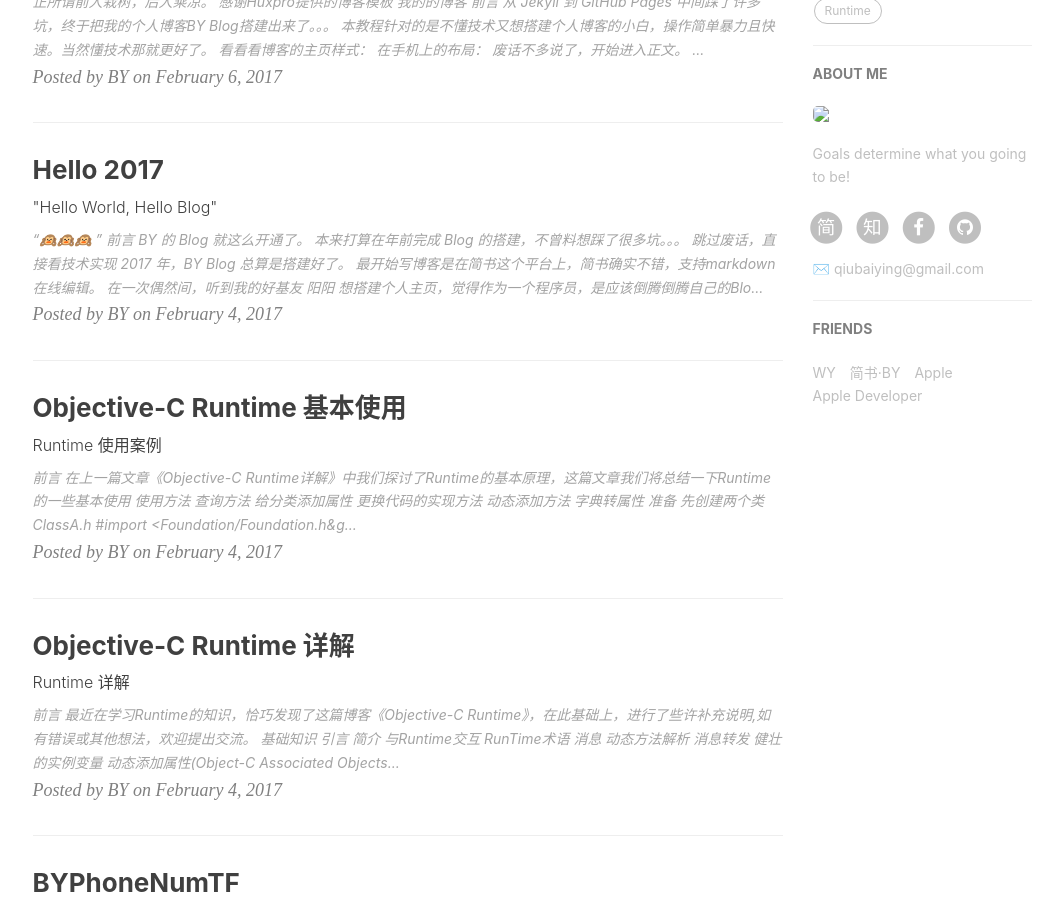
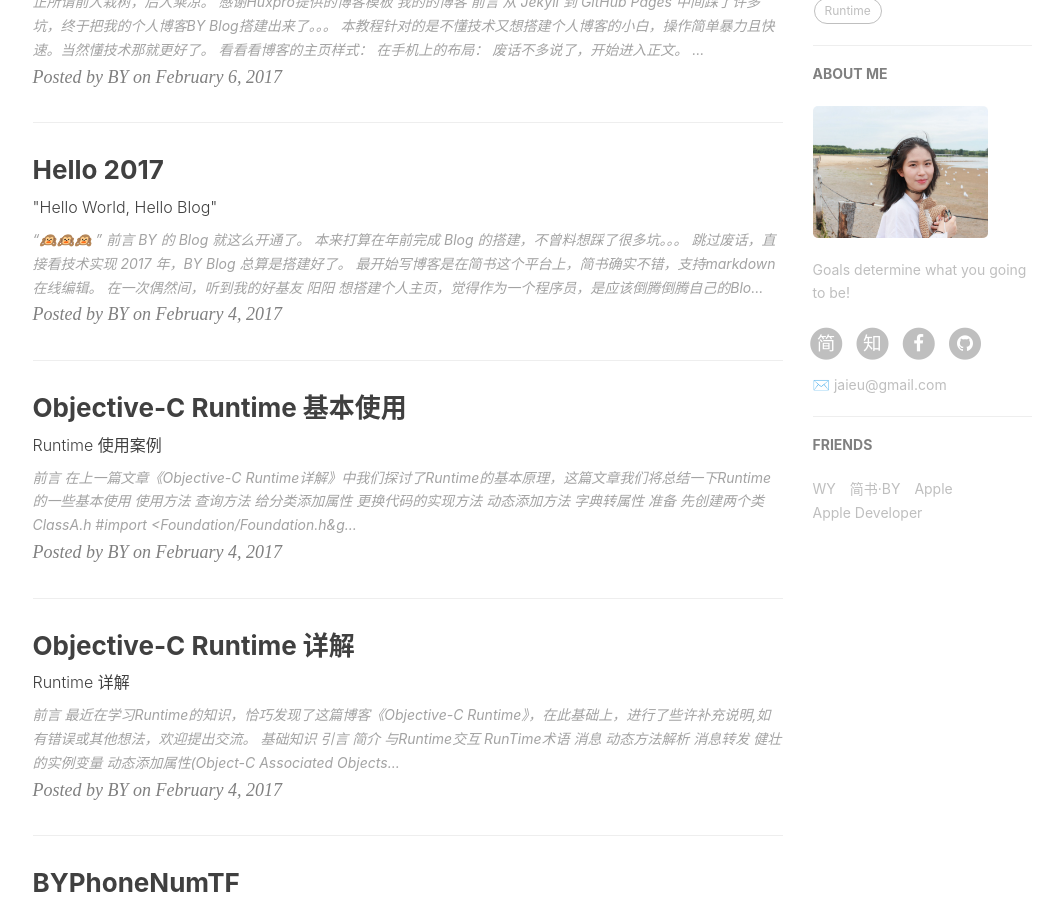
Before and after one commit to Jaieu/Jaieu, a Jekyll site: the page built from index.html, in a window 1280 px wide and 900 px high, scrolled down 552 px. Shown: the whole window, without its empty margins (135-1198 px from the left). Built offline with Jekyll 4.4.1, drawn with Linux system fonts in a browser that asks for light colours; nearby versions of some CDN libraries; the list of posts is cut into pages by our own code; comment, search, counter and statistics services are not loaded.

Commit message:
Update _config.yml

```diff
--- a/_config.yml
+++ b/_config.yml
@@ -1,29 +1,29 @@
 # Site settings
 title: BY Blog
 SEOTitle: 柏荧的博客 | BY Blog
-header-img: Jaieu/Jaieu/img/post-bg-desk.jpg
-email: qiubaiying@gmail.com
+header-img: img/post-bg-desk.jpg
+email: jaieu@gmail.com
 description: "Every failure is leading towards success."
 keyword: "BY, BY Blog, 柏荧的博客, qiubaiying, 邱柏荧, iOS, Apple, iPhone"
-url: "http://qiubaiying.github.io"          # your host, for absolute URL
+url: "http://jaieu.github.io"          # your host, for absolute URL
 baseurl: ""      # for example, '/blog' if your blog hosted on 'host/blog'
-github_repo: "https://github.com/qiubaiying/qiubaiying.github.io.git" # you code repository
+github_repo: "https://github.com/jaieu/jaieu.github.io.git" # you code repository
 
 # Sidebar settings
 sidebar: true                           # whether or not using Sidebar.
 sidebar-about-description: "Goals determine what you going to be!"
-sidebar-avatar: Jaieu/Jaieu/img/about-BY-gentle.jpg      # use absolute URL, seeing it's used in both `/` and `/about/`
+sidebar-avatar: img/about-BY-gentle.jpg      # use absolute URL, seeing it's used in both `/` and `/about/`
 
 
 
 # SNS settings
 RSS: false
-# weibo_username:     qiubaiying
-zhihu_username:     qiubaiying
-github_username:    qiubaiying
-facebook_username:  baiying.qiu.7
+# weibo_username:     jaieu
+zhihu_username:     jaieu
+github_username:    jaieu
+facebook_username:  zhaiyu
 jianshu_username:   e71990ada2fd
-#twitter_username:   qiubaiying
+#twitter_username:   jaieu
 
 
 
@@ -64,9 +64,9 @@ gitalk:
   enable: true    #是否开启Gitalk评论
   clientID: f2c84e7629bb1446c1a4                            #生成的clientID
   clientSecret: ca6d6139d1e1b8c43f8b2e19492ddcac8b322d0d    #生成的clientSecret
-  repo: qiubaiying.github.io    #仓库名称
-  owner: qiubaiying    #github用户名
-  admin: qiubaiying
+  repo: jaieu.github.io    #仓库名称
+  owner: jaieu    #github用户名
+  admin: jaieu
   distractionFreeMode: true #是否启用类似FB的阴影遮罩
 
 
@@ -78,7 +78,7 @@ ba_track_id: b50bf2b12b5338a1845e33832976fd68
 
 # Google Analytics
 ga_track_id: 'UA-90855596-1'            # Format: UA-xxxxxx-xx
-ga_domain: qiubaiying.top               # 默认的是 auto, 这里我是自定义了的域名，你如果没有自己的域名，需要改成auto
+ga_domain: jaieu.top               # 默认的是 auto, 这里我是自定义了的域名，你如果没有自己的域名，需要改成auto
 
 
 
@@ -100,7 +100,7 @@ service-worker: true
 friends: [
     {
         title: "WY",
-        href: "http://zhengwuyang.com"
+        href: "http://www.baidu.com"
     },{
         title: "简书·BY",
         href: "http://www.jianshu.com/u/e71990ada2fd"
```
